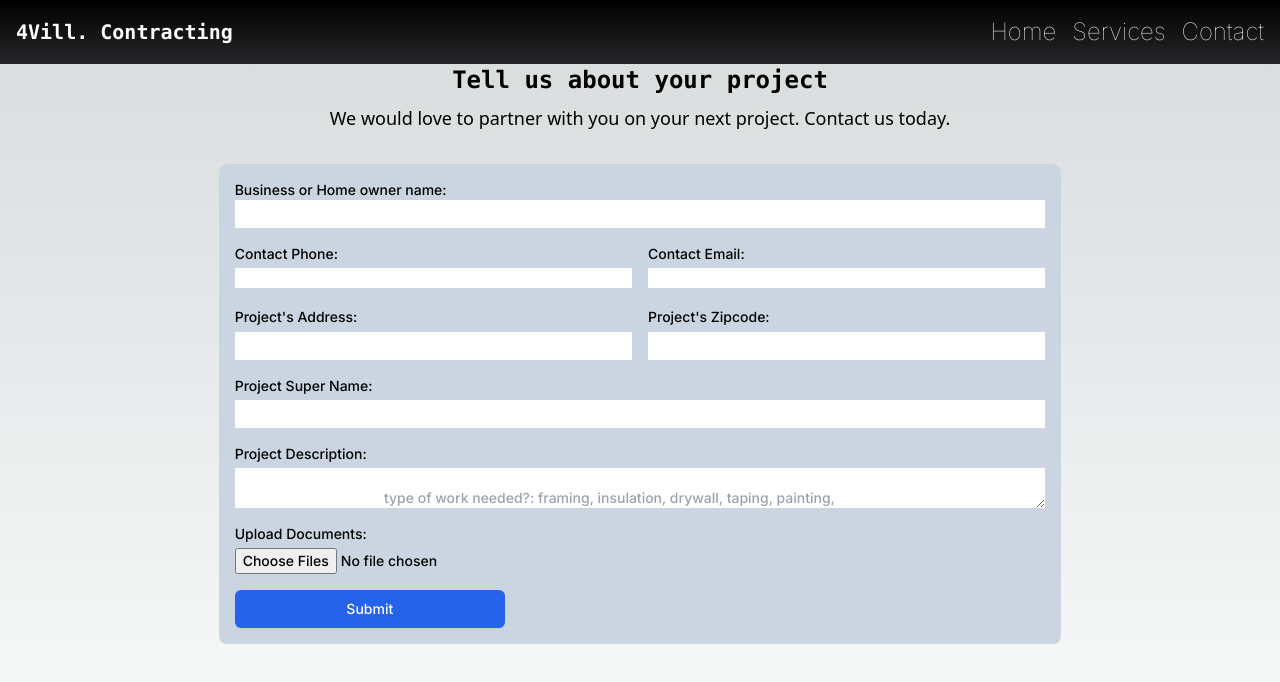
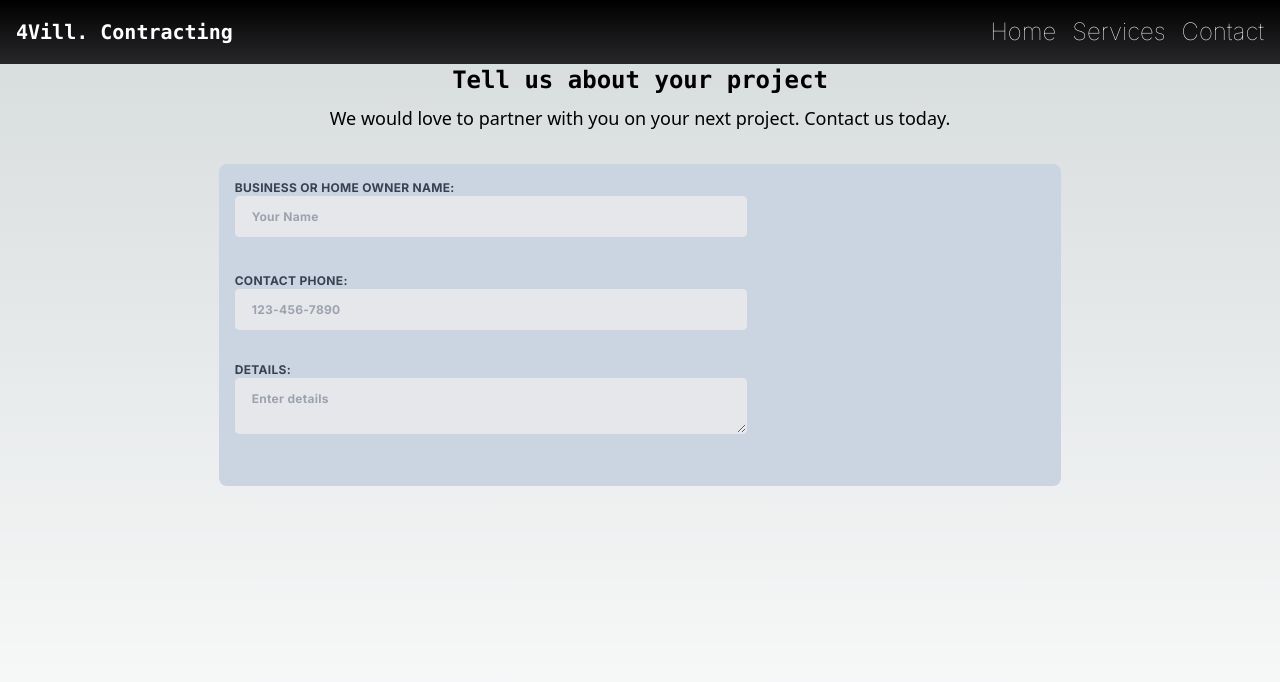
Before and after one commit to marcelchelo/4vill, a Next.js app: page /getQuote in a window 1280 px wide. Shown: the top 682 px of the page. Built offline with nearby package versions, Linux system fonts and the light colour scheme.

Commit message:
update quote form

```diff
--- a/app/src/components/QuoteForm.jsx
+++ b/app/src/components/QuoteForm.jsx
@@ -26,122 +26,53 @@
 
     <div className='flex justify-center items-center mt-6 p-2'>
 
-
         <div className='bg-slate-300 p-4 rounded-[8px] w-2/3'>
-            <form onSubmit={handleSubmit} className='space-y-4'>
-                <div>
-                    <label className='block text-sm font-medium text-black'>
+        <form className="w-full max-w-lg">
+    <div className="flex flex-wrap -mx-3 mb-6">
+      <div className="w-full px-3">
+        <label className="block uppercase tracking-wide text-gray-700 text-xs font-bold mb-2">
           Business or Home owner name:
           <input
-                            className="block w-full p-1 "
+            className="appearance-none block w-full bg-gray-200 text-gray-700 border border-gray-200 rounded py-3 px-4 mb-3 leading-tight focus:outline-none focus:bg-white focus:border-gray-500"
             type="text"
             value={companyName}
-                            onChange={(e) => setCompanyName(e.target.value)} />
-                    </label>
-                </div>
-
-                <div className='flex'>
-                        <div className='flex-1 mr-2'>
-                            <label className='block text-sm font-medium text-black'>
-                                Contact Phone:
-                                <input
-                                    className="mt-1 block w-full"
-                                    type="tel"
-                                    pattern="\d{10}"
-                                    maxLength="10"
-                                    value={contactPhone}
-                                    onChange={(e) => setContactPhone(e.target.value)} />
-                            </label>
-                        </div>
-                        <div className='flex-1 ml-2'>
-                            <label className='block text-sm font-medium text-black'>
-                                Contact Email:
-                                <input
-                                className='mt-1 block w-full'
-                                type="email" value={contactEmail}
-                                onChange={(e) => setContactEmail(e.target.value)} />
-                            </label>
-                        </div>
-
-
-
-                </div>
-
-
-            {/* adddress */}
-            <div className='flex justify-between '>
-                <div className='flex-1 mr-2'>
-                    <label className=' text-sm font-medium'>
-                        Project&apos;s Address:
-                        <input
-                            className='mt-1 p-1 block w-full focus:ring'
-                            type="text"
-                            value={address}
-                            onChange={(e) => setAddress(e.target.value)} />
-                    </label>
-                </div>
-
-                <div className='flex-1 ml-2'>
-                    <label className=' text-sm font-medium'>
-                        Project&apos;s Zipcode:
-                        <input
-                            className='mt-1 p-1 block w-full'
-                            type="text"
-                            value={zipcode}
-                            onChange={(e) => setZipcode(e.target.value)} />
-                    </label>
-                </div>
-
-                </div>
-
-                <div>
-                    <label className='block text-sm font-medium text-black'>
-                        Project Super Name:
-                        <input
-                        className='mt-1 p-1 block w-full '
-                        type="text"
-                        value={superName}
-                        onChange={(e) => setSuperName(e.target.value)} />
-                    </label>
-                </div>
-
-
-                {/* end of address  */}
-
-
-                <div>
-                    <label className="block text-sm font-medium text-black">
-                        Project Description:
-                        <textarea
-                            className="mt-1 block w-full"
-                            placeholder="
-                                        type of work needed?: framing, insulation, drywall, taping, painting,&#10;
-                                        ceiling height, fireStop, materials to be used,&#10;
-                                        finishing level 1-5, insulation finishing,
-                                        "
-                            value={details}
-                            onChange={(e) => setDetails(e.target.value)} />
-                    </label>
-                </div>
-
-
-
-                <div>
-                    <label className='block text-sm font-medium text-black'>
-                        Upload Documents:
-                        <input
-                            className='mt-1 block w-full'
-                            type="file"
-                            accept=".pdf,image/*"
-                            multiple
-                            onChange={(e) => setFiles(e.target.files)}
+            onChange={(e) => setCompanyName(e.target.value)}
+            placeholder="Your Name"
           />
         </label>
       </div>
-                <div>
-                    <button className='w-1/3 py-2 px-4 border border-transparent rounded-md shadow-sm text-sm
-                     font-medium text-white bg-blue-600 hover:bg-blue-700 focus:outline-none focus:ring-2 focus:ring-offset-2
-                      focus:ring-blue-500' type="submit">Submit</button>
+    </div>
+    <div className='flex flex-wrap -mx-3 mb-6'>
+      <div className='w-full px-3'>
+        <label className='block uppercase tracking-wide text-gray-700 text-xs font-bold mb-2'>
+          Contact Phone:
+          <input
+            className="appearance-none block w-full bg-gray-200 text-gray-700 border border-gray-200 rounded py-3 px-4 leading-tight focus:outline-none focus:bg-white focus:border-gray-500"
+            type="text"
+            placeholder="123-456-7890"
+            onChange={(e) => {
+              const phoneNumber = e.target.value;
+              if (phoneNumber.length === 10) {
+                setContactPhone(phoneNumber);
+              }
+            }}
+          />
+        </label>
+      </div>
+    </div>
+    {/* add input field for a text box called details  */}
+    <div className="flex flex-wrap -mx-3 mb-6">
+      <div className="w-full px-3">
+        <label className="block uppercase tracking-wide text-gray-700 text-xs font-bold mb-2">
+          Details:
+          <textarea
+            className="appearance-none block w-full bg-gray-200 text-gray-700 border border-gray-200 rounded py-3 px-4 mb-3 leading-tight focus:outline-none focus:bg-white focus:border-gray-500 resize-y"
+            value={details}
+            onChange={(e) => setDetails(e.target.value)}
+            placeholder="Enter details"
+          />
+        </label>
+      </div>
     </div>
   </form>
         </div>
```
Lines whose indentation alone changed are shown as unchanged.
